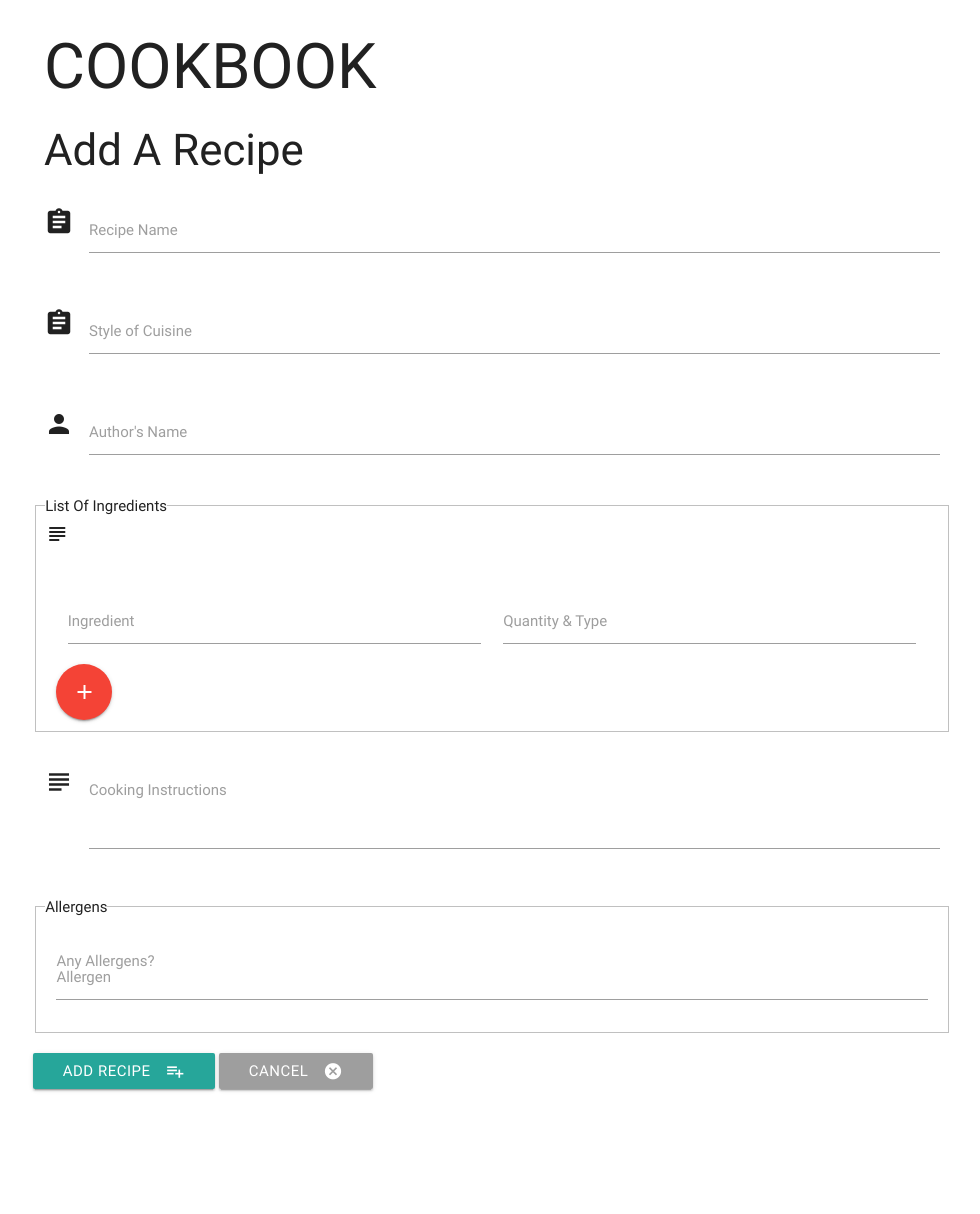
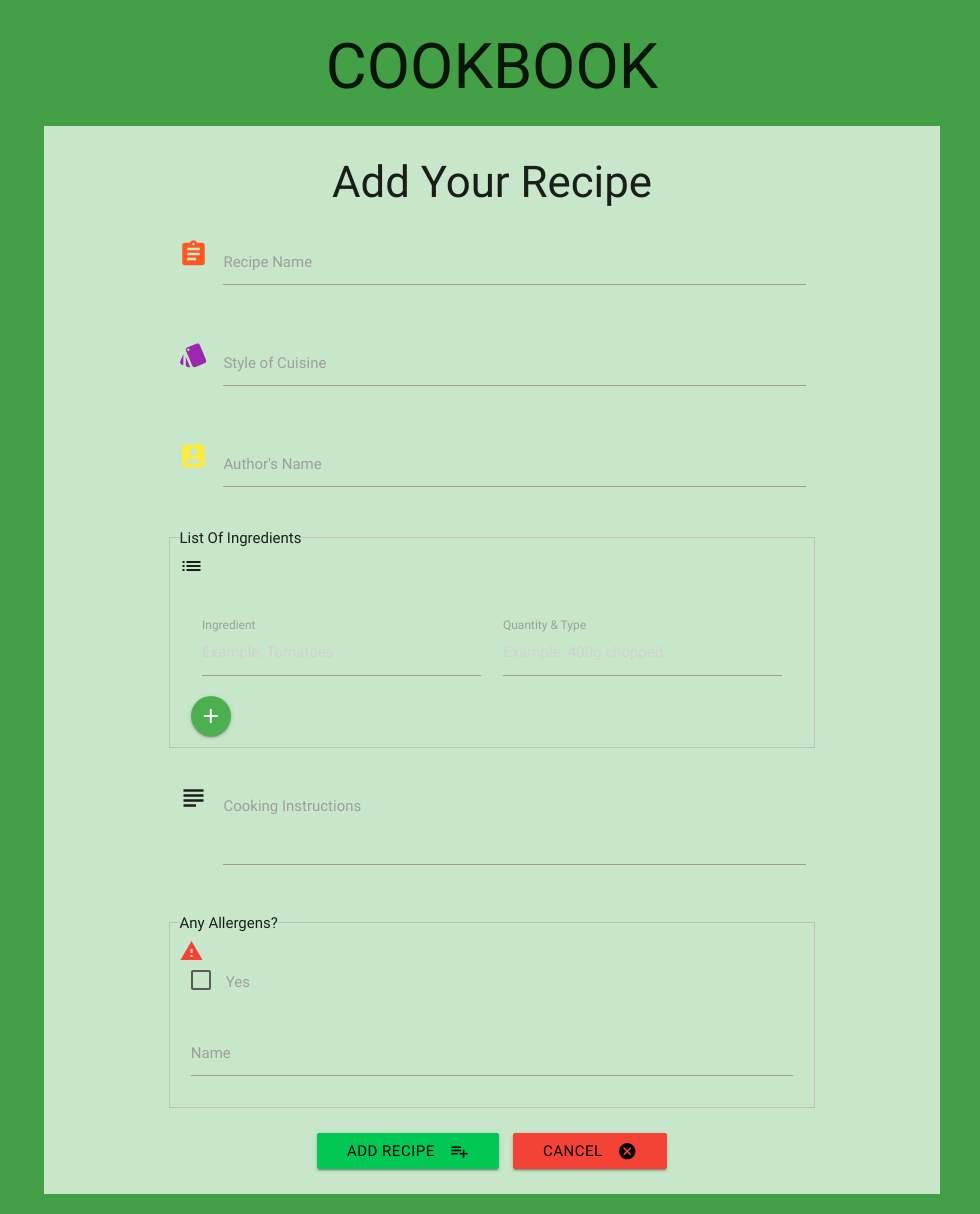
Before and after one commit to Code-Institute-Submissions/Data_Project-1, a Flask app: page /add_recipe in a window 1280 px wide. Shown: the whole page, without its empty margins (148-1128 px from the left). Before the commit the page ends 1092 px from the top, so only its background shows below. Run offline with Flask 2, Linux system fonts and the light colour scheme; some libraries are stand-ins or nearby versions.

Commit message:
Completed CSS stying with Materialize and some custom CSS

```diff
--- a/static/style.css
+++ b/static/style.css
@@ -1,15 +1,7 @@
-.pagination-page-info {
-    padding: .6em;
-    padding-left: 0;
-    width: 40em;
-    margin: .5em;
-    margin-left: 0;
-    font-size: 12px;
+.btn {
+    margin: 5px;
 }
-.pagination-page-info b {
-    color: black;
-    background: #6aa6ed;
-    padding-left: 2px;
-    padding: .1em .25em;
-    font-size: 150%;
+
+main {
+    padding-top: 10px;
 }
--- a/templates/addrecipe.html
+++ b/templates/addrecipe.html
@@ -1,45 +1,48 @@
 {% extends "base.html" %}
 {% block content %}
-    <h3>Add A Recipe</h3>
+<section class="container">
+    <h3 class="center-align">Add Your Recipe</h3>
     <div class="row">
         <form action="{{ url_for('insert_recipe') }}" method="POST" class="col s12">
             <div class="row">
                 <div class="input-field col s12">
-                    <i class="material-icons prefix">assignment</i>
+                    <i class="material-icons prefix deep-orange-text text-deep-orange">assignment</i>
                     <input id="recipe_name" name="recipe_name" type="text" class="validate">
-                    <label for="icon_prefix">Recipe Name</label>
+                    <label for="recipe_name">Recipe Name</label>
                 </div>
             </div>
             <div class="row">
                 <div class="input-field col s12">
-                    <i class="material-icons prefix">assignment</i>
+                    <i class="material-icons prefix purple-text text-purple">style</i>
                     <input id="style_name" name="style_name" type="text" class="validate">
-                    <label for="icon_prefix">Style of Cuisine</label>
+                    <label for="style_name">Style of Cuisine</label>
                 </div>
             </div>
             <div class="row">
                 <div class="input-field col s12">
-                    <i class="material-icons prefix">person</i>
+                    <i class="material-icons prefix yellow-text text-yellow">account_box</i>
                     <input id="author_name" name="author_name" type="text" class="validate">
-                    <label for="icon_prefix">Author's Name</label>
+                    <label for="author_name">Author's Name</label>
                 </div>
             </div>
             <div class="row">
                 <fieldset>
                     <legend>List Of Ingredients</legend>
-                    <i class="material-icons prefix">subject</i>
+                    <i class="material-icons prefix">list</i>
                     <div class="input-field col s12">
                         <ul id="ingredients">
                             <li class="input-field col s12 m6">
-                                <input name="ingredient_name" type="text" class="validate">
-                                <label for="icon-prefix">Ingredient</label>
+                                <input id="ingredient_name" name="ingredient_name" type="text"
+                                    class="validate" placeholder="Example: Tomatoes">
+                                <label for="ingredient_name">Ingredient</label>
                             </li>
                             <li class="input-field col s12 m6">
-                                <input name="quantity" type="text" class="validate">
-                                <label for="icon-prefix">Quantity & Type</label>
+                                <input id="quantity" name="quantity" type="text"
+                                    class="validate" placeholder="Example: 400g chopped">
+                                <label for="quantity">Quantity & Type</label>
                             </li>
                         </ul>
-                        <a class="btn-floating btn-large waves-effect waves-light red" id="extra">
+                        <a class="btn-floating waves-effect waves-light green" id="extra">
                             <i class="material-icons">add</i></a>
                     </div>
                 </fieldset>
@@ -48,45 +51,31 @@
                 <div class="input-field col s12">
                     <i class="material-icons prefix">subject</i>
                     <textarea id="instructions" name="instructions" class="materialize-textarea"></textarea>
-                    <label for="icon_telephone">Cooking Instructions</label>
+                    <label for="instructions">Cooking Instructions</label>
                 </div>
             </div>
             <div class="row">
                 <fieldset>
-                    <legend>Allergens</legend>
-                    <div class="input-field col s12">
-                        <label for="allergens">Any Allergens?</label>
-                        <input name="allergens" id="allergens" type="radio" class="with-gap">
+                    <legend>Any Allergens?</legend>
+                    <i class="material-icons prefix red-text text-red">warning</i>
+                    <div class="row col s12">
+                        <input id="allergens" name="allergens" type="checkbox" class="filled-in">
+                        <label for="allergens">Yes</label>
                     </div>
                     <div class="input-field col s12">
                         <input id="allergen_name" name="allergen_name" type="text">
-                        <label for="icon_prefix">Allergen</label>
+                        <label for="allergen_name">Name</label>
                     </div>
                 </fieldset>
             </div>
-            <div class="row">
-                <button class="btn waves-effect waves-light" type="submit" name="action">Add Recipe
-                    <i class="material-icons right">playlist_add</i>
+            <div class="row center-align">
+                <button class="waves-effect waves-light btn green accent-4 text-black black-text"
+                    type="submit" name="action">Add Recipe<i class="material-icons right">playlist_add</i>
                 </button>
-                <a href="{{ url_for('search') }}" class="waves-effect waves-light btn grey">
-                    <i class="material-icons right">cancel</i>Cancel</a>
+                <a href="{{ url_for('search') }}" class="waves-effect waves-light btn red
+                    text-black black-text"><i class="material-icons right">cancel</i>Cancel</a>
             </div>
         </form>
     </div>
-    <script src="https://cdnjs.cloudflare.com/ajax/libs/jquery/3.2.1/jquery.min.js"></script>
-    <script>
-        $(document).ready(function(){
-            var field = `<li class="input-field col s12 m6">
-                                <input name="ingredient_name" type="text" class="validate">
-                                <label for="icon-prefix">Ingredient</label>
-                        </li>
-                        <li class="input-field col s12 m6">
-                                <input name="quantity" type="text" class="validate">
-                                <label for="icon-prefix">Quantity & Type</label>
-                        </li>`;
-            $("#extra").click(function(){
-                $("#ingredients").append(field);
-            });
-        });
-    </script>
+</section>
 {% endblock %}
--- a/templates/base.html
+++ b/templates/base.html
@@ -5,27 +5,38 @@
     <meta name="viewport" content="width=device-width, initial-scale=1.0">
     <meta http-equiv="X-UA-Compatible" content="ie=edge">
     <title>CookBook</title>
-    <link href="https://fonts.googleapis.com/icon?family=Material+Icons" rel="stylesheet">
+    <link rel="stylesheet" href="https://fonts.googleapis.com/icon?family=Material+Icons">
     <link rel="stylesheet" href="https://cdnjs.cloudflare.com/ajax/libs/materialize/0.100.2/css/materialize.min.css">
-
+    <link rel="stylesheet" href="{{ url_for('static', filename='style.css') }}">
 </head>
-<body>
+<body class="green darken-1">
     <div class="container">
         <header>
-            <h1>COOKBOOK</h1>
+            <h1 class="center-align">COOKBOOK</h1>
         </header>
     </div>
-    <div class="container">
+    <main class="container green lighten-4">
         {% block content %}
 
         {% endblock %}
-    </div>
+    </main>
 
     <script src="https://cdnjs.cloudflare.com/ajax/libs/jquery/3.2.1/jquery.min.js"></script>
     <script src="https://cdnjs.cloudflare.com/ajax/libs/materialize/0.100.2/js/materialize.min.js"></script>
     <script>
         $(document).ready(function() {
-            $('select').material_select();
+            $("select").material_select();
+            var field = `<li class="input-field col s12 m6">
+                            <input id="ingredient_name" name="ingredient_name" type="text" class="validate">
+                            <label for="ingredient_name">Ingredient</label>
+                        </li>
+                        <li class="input-field col s12 m6">
+                                <input id="quantity" name="quantity" type="text" class="validate">
+                                <label for="quantity">Quantity & Type</label>
+                        </li>`;
+            $("#extra").click(function(){
+                $("#ingredients").append(field);
+            });
         });
     </script>
 </body>
```
Also changed, not shown: templates/editrecipe.html (+37 -42 lines), templates/index.html (+6 -4 lines), templates/recipe.html (+17 -21 lines), templates/results.html (+11 -10 lines), templates/search.html (+18 -18 lines).
